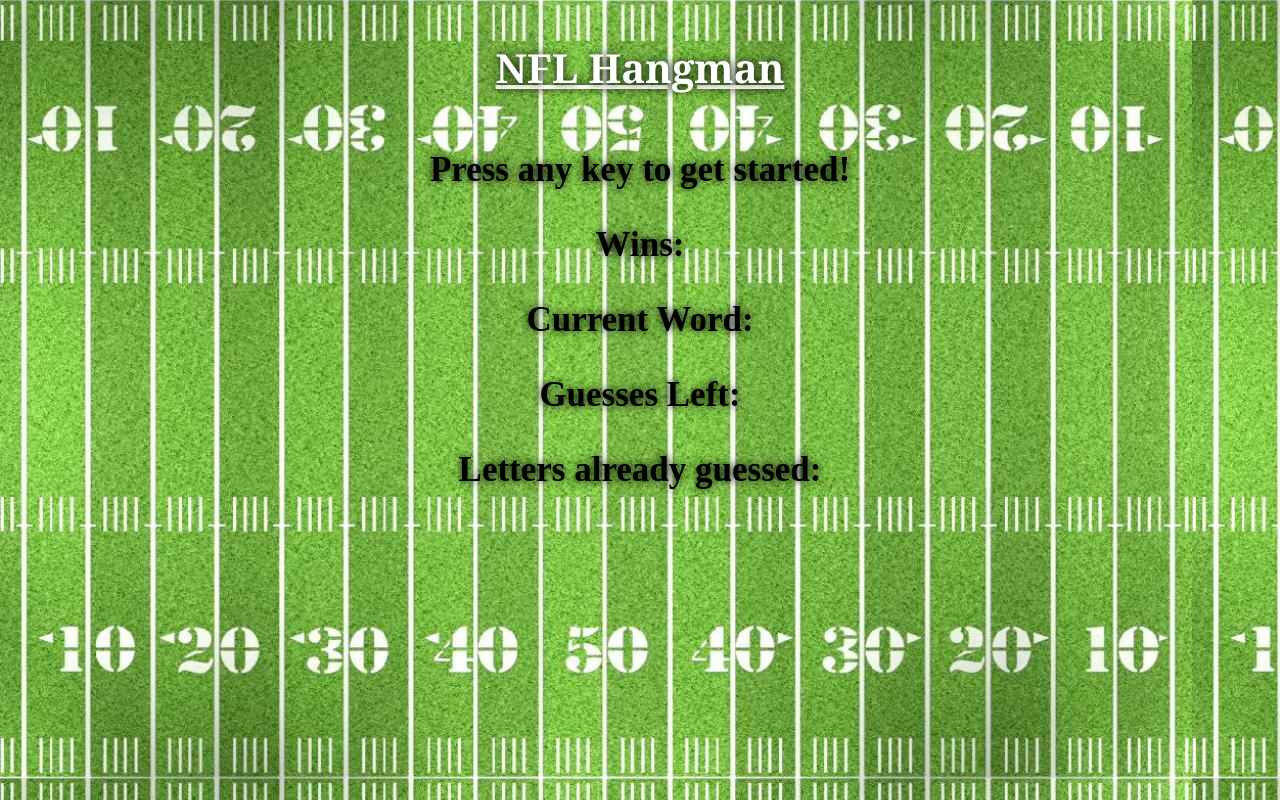
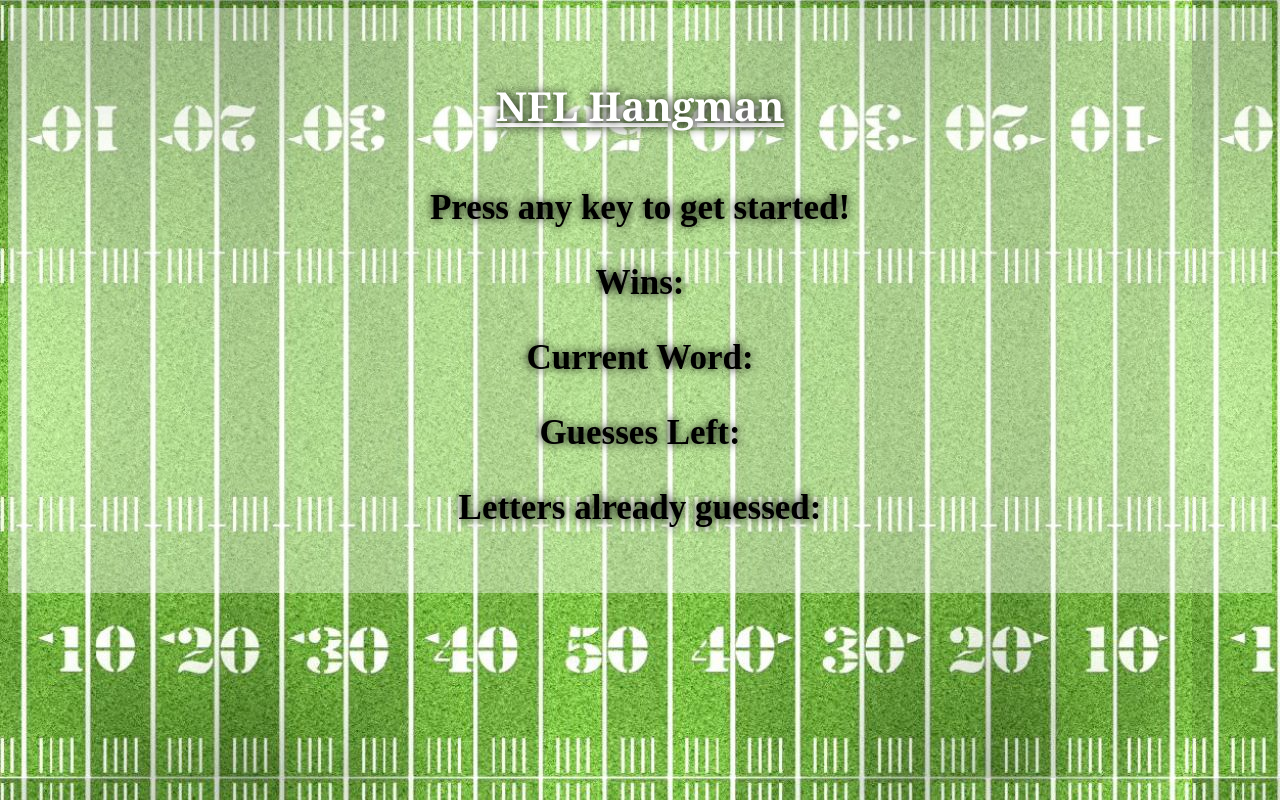
Before and after one commit to raj594/Hangman-Game, a plain HTML site: page index.html in a window 1280 px wide. Drawn offline with Linux system fonts and the light colour scheme.

Commit message:
lighten background

```diff
--- a/assets/css/style.css
+++ b/assets/css/style.css
@@ -19,6 +19,8 @@
 
 #game {
     text-align: center;
+    background-color:rgba(255,255,255,0.4);
+    padding: 30px;
 }
 
 h1 {
```
